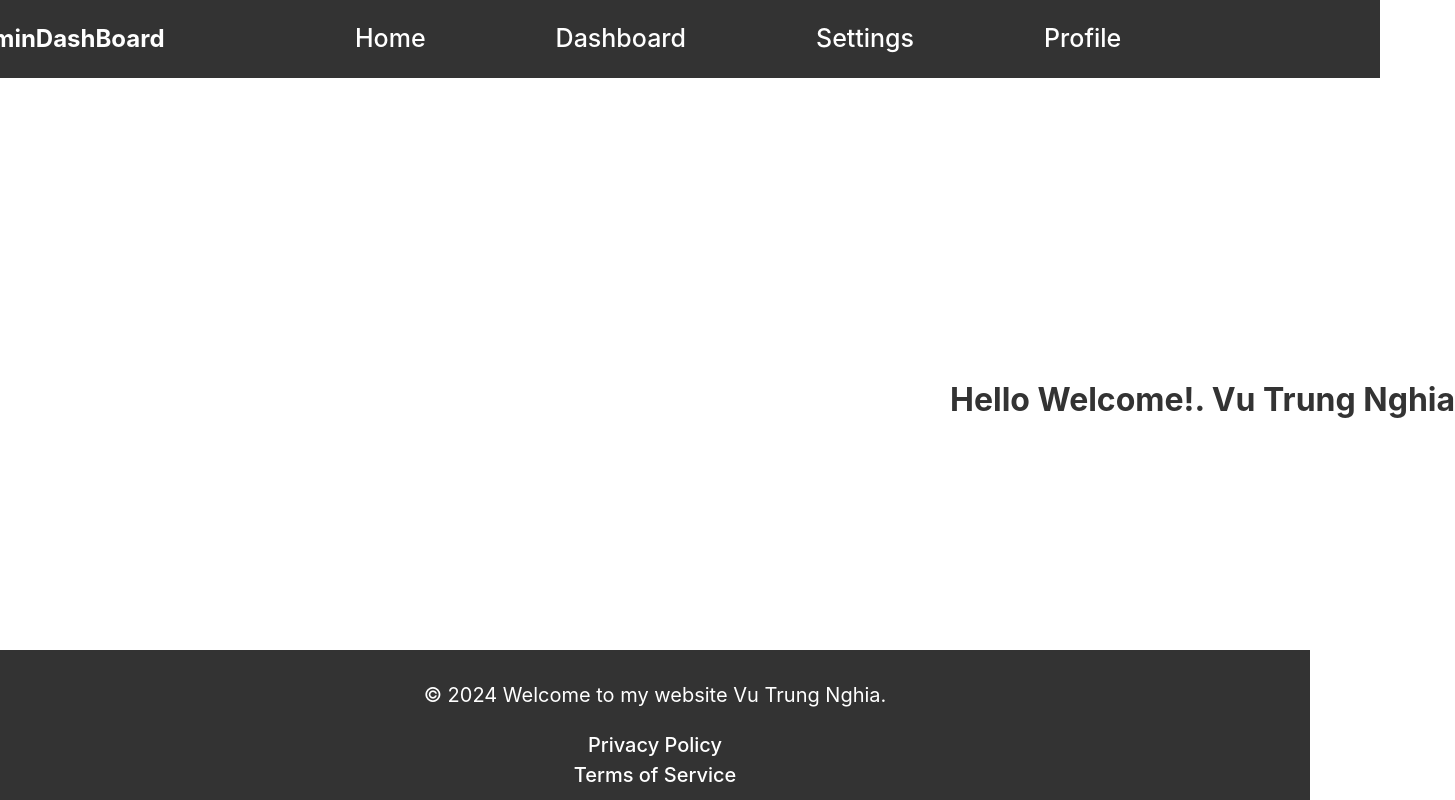
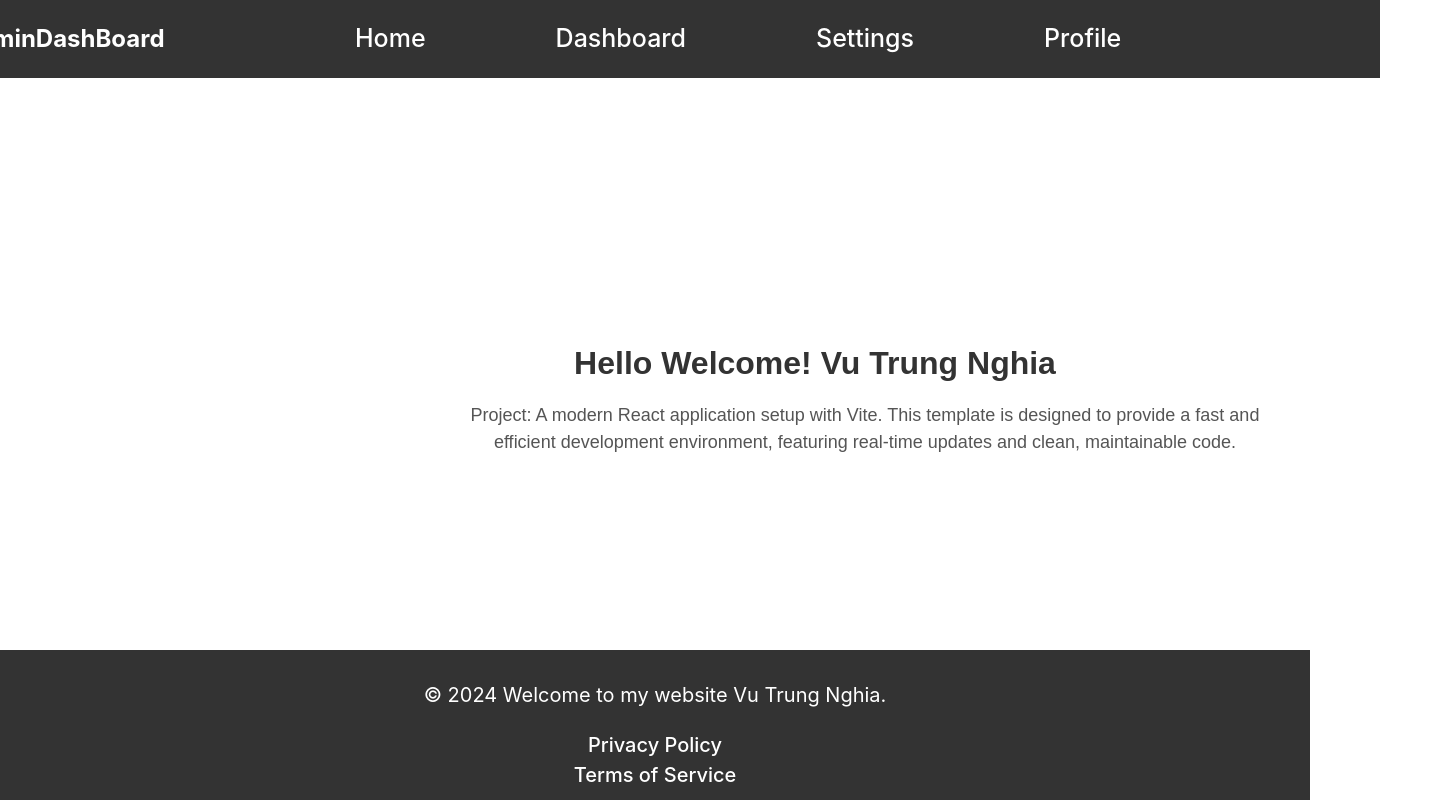
Before and after one commit to anhemlam648/AdminDashboard, a React (Vite) app: page / in a window 1280 px wide. Shown: the whole page, 1455 px wide, since content can reach past the window. Built offline with nearby package versions, Linux system fonts and the light colour scheme.

Commit message:
updateAdmin

```diff
--- a/src/component/admin.jsx
+++ b/src/component/admin.jsx
@@ -4,18 +4,27 @@ import Header from './partial/header';
 import Footer from './partial/footer';
 
 function AdminDashboard() {
-  const Content = {
+    const contentStyle = {
         textAlign: 'center',
         margin: '20px 0',
         fontSize: '32px',
         color: '#333',
-        marginLeft: '950px',
-        marginRight: '-800px',
+        fontFamily: 'Arial, sans-serif',
+        marginLeft: '350px',
+      };
+
+      const mainStyle = {
+        textAlign: 'center',
+        fontSize: '18px',
+        color: '#555',
+        fontFamily: 'Arial, sans-serif',
+        marginLeft: '450px',
       };
   return (
     <div>
       <Header />
-        <h1 style={Content}>Hello Welcome!. Vu Trung Nghia</h1>
+      <h1 style={contentStyle}>Hello Welcome! Vu Trung Nghia</h1>
+      <p style={mainStyle}>Project: A modern React application setup with Vite. This template is designed to provide a fast and efficient development environment, featuring real-time updates and clean, maintainable code.</p>
       <Footer />
     </div>
   );
```
